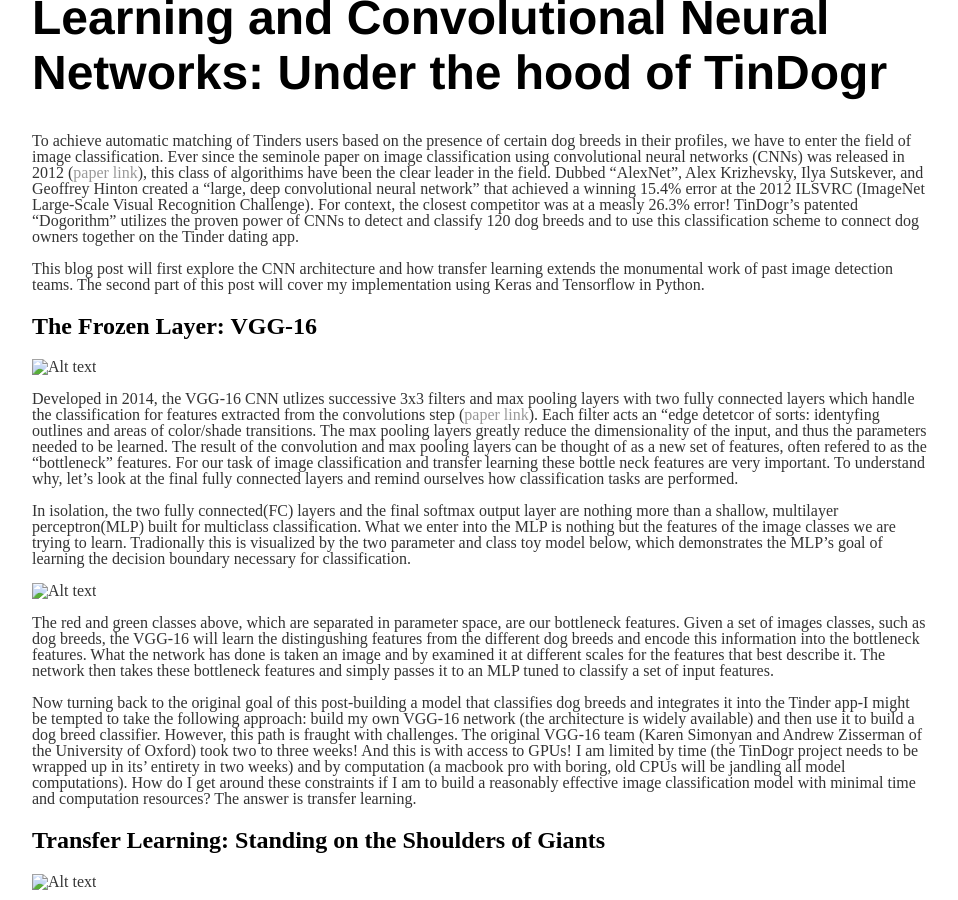
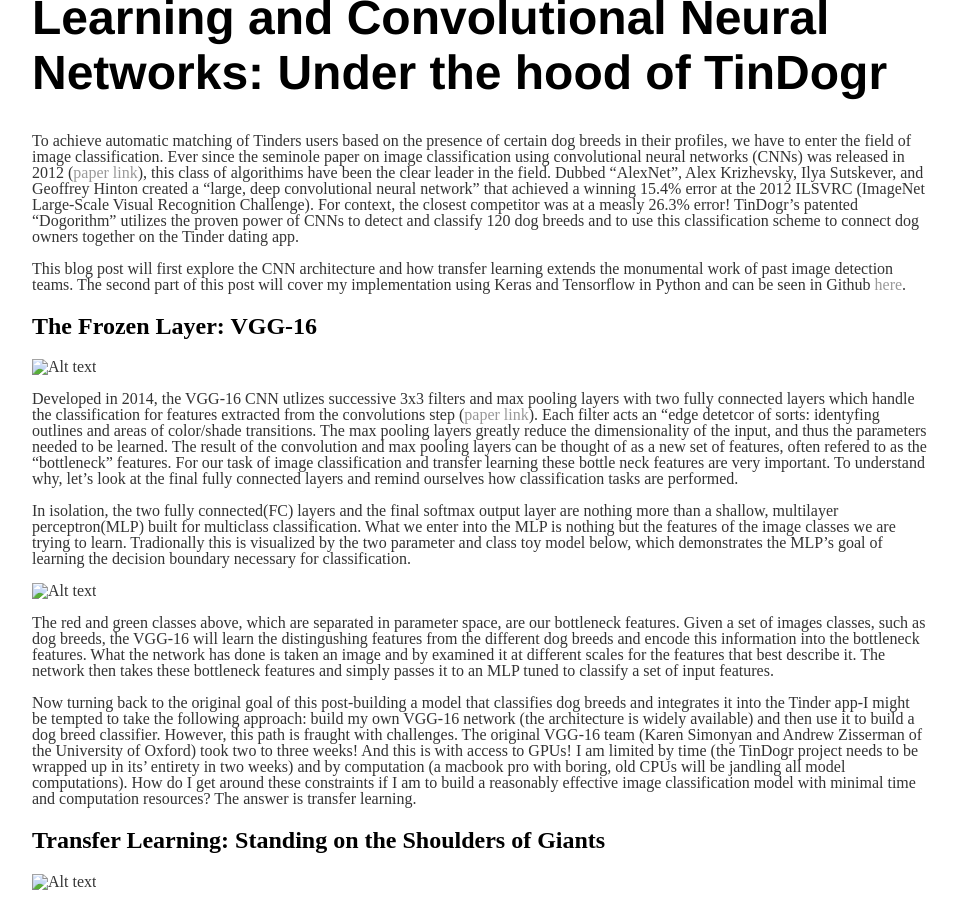
Before and after one commit to dcurry09/dcurry09.github.io, a Jekyll site: the page built from _posts/2018-02-20-david-curry-TinDogr.md, in a window 1280 px wide and 900 px high, scrolled down 365 px. Shown: the whole window, without its empty margins (160-1118 px from the left). Built offline with Jekyll 4.4.1, drawn with Linux system fonts in a browser that asks for light colours; some of the changed text lies outside the part shown.

Commit message:
Update 2018-02-20-david-curry-TinDogr.md

```diff
--- a/_posts/2018-02-20-david-curry-TinDogr.md
+++ b/_posts/2018-02-20-david-curry-TinDogr.md
@@ -8,7 +8,7 @@
 
 To achieve automatic matching of Tinders users based on the presence of certain dog breeds in their profiles, we have to enter the field of image classification.  Ever since the seminole paper on image classification using convolutional neural networks (CNNs) was released in 2012 ([paper link](https://papers.nips.cc/paper/4824-imagenet-classification-with-deep-convolutional-neural-networks.pdf)), this class of algorithims have been the clear leader in the field.  Dubbed "AlexNet", Alex Krizhevsky, Ilya Sutskever, and Geoffrey Hinton created a “large, deep convolutional neural network” that achieved a winning 15.4% error at the 2012 ILSVRC (ImageNet Large-Scale Visual Recognition Challenge).  For context, the closest competitor was at a measly 26.3% error!  TinDogr's patented "Dogorithm" utilizes the proven power of CNNs to detect and classify 120 dog breeds and to use this classification scheme to connect dog owners together on the Tinder dating app.
 
-This blog post will first explore the CNN architecture and how transfer learning extends the monumental work of past image detection teams.  The second part of this post will cover my implementation using Keras and Tensorflow in Python.
+This blog post will first explore the CNN architecture and how transfer learning extends the monumental work of past image detection teams.  The second part of this post will cover my implementation using Keras and Tensorflow in Python and can be seen in Github [here](https://github.com/dcurry09/TinDogr/tree/master/python).
 
 ## The Frozen Layer: VGG-16
 ![Alt text](images/vgg16.png?raw=true "Title")
@@ -182,3 +182,5 @@
 3) For each user inspect each profile image for a dog
 4) Classify any dogs present, assign a size, and compare to your dogs size
 5) Swipe right(left) if dog breed is(not) compatible size
+
+A video of the full TinDogr "Dogorithm" can be seen on my [website](http://www.tindogr.club/).  So far I have autoswiped on hundreds of dog users and even recieved a number of "swipe backs" when I also post a dog image on my account.
```
